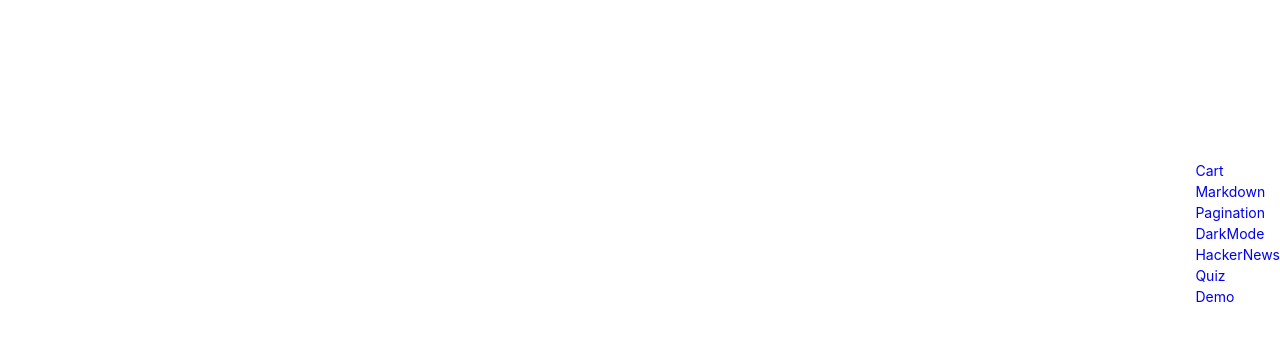
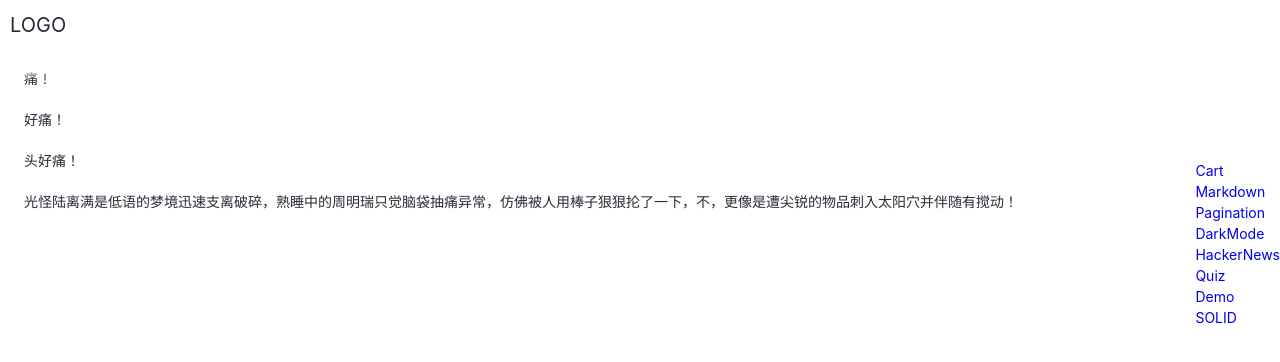
Before and after one commit to hk4114/demos, a React (Create React App) app: page /solid in a window 1280 px wide. Shown: the top 362 px of the page. Built offline with nearby package versions, Linux system fonts and the light colour scheme; the HTML template or start-up script is replaced by a standard one.

Commit message:
add new demo

```diff
--- a/src/App.tsx
+++ b/src/App.tsx
@@ -7,6 +7,7 @@ import DarkMode from '@/pages/DarkMode'
 import HackerNews from '@/pages/HackerNews'
 import Quiz from '@/pages/Quiz'
 import Demo from '@/pages/Demo'
+import Solid from '@/pages/Solid'
 import '@/App.less'
 
 const App: FC = () => (
@@ -34,6 +35,9 @@ const App: FC = () => (
         <li>
           <Link to="/demo">Demo</Link>
         </li>
+        <li>
+          <Link to="/solid">SOLID</Link>
+        </li>
       </ul>
     </aside>
     <Routes>
@@ -44,6 +48,7 @@ const App: FC = () => (
       <Route path="/hackernews" element={<HackerNews />} />
       <Route path="/quiz" element={<Quiz />} />
       <Route path="/demo" element={<Demo />} />
+      <Route path="/solid" element={<Solid />} />
     </Routes>
   </div>
 )
--- /dev/null
+++ b/src/pages/Solid/index.less
@@ -0,0 +1,35 @@
+body {
+  margin: 0;
+}
+
+header {
+  position: sticky;
+  background: #fff;
+  top: 0;
+  font-size: 20px;
+  padding: 10px;
+  z-index: 1;
+}
+
+shadow::before {
+  content: '';
+  box-shadow: 0 0 10px 1px #333;
+  position: fixed;
+  width: 100%;
+}
+
+shadow::after {
+  content: '';
+  width: 100%;
+  height: 30px;
+  background: linear-gradient(to bottom, #fff 50%, transparent);
+  position: absolute;
+}
+
+main {
+  padding: 18px 24px;
+}
+
+.ch {
+  height:100vh
+}
--- /dev/null
+++ b/src/pages/Solid/index.tsx
@@ -0,0 +1,30 @@
+import React from 'react'
+import './index.less'
+
+declare global {
+  namespace JSX {
+    interface IntrinsicElements {
+      shadow: React.DetailedHTMLProps<
+        React.HTMLAttributes<HTMLElement>,
+        HTMLElement
+      >
+    }
+  }
+}
+
+export default function Solid() {
+  return (
+    <div>
+      <header>LOGO</header>
+      <shadow></shadow>
+      <main>
+        <p>痛！</p>
+        <p>好痛！</p>
+        <p>头好痛！</p>
+        <p className="ch">
+          光怪陆离满是低语的梦境迅速支离破碎，熟睡中的周明瑞只觉脑袋抽痛异常，仿佛被人用棒子狠狠抡了一下，不，更像是遭尖锐的物品刺入太阳穴并伴随有搅动！
+        </p>
+      </main>
+    </div>
+  )
+}
```
Also changed, not shown: src/types/global.d.ts (added, +10 -0 lines).
